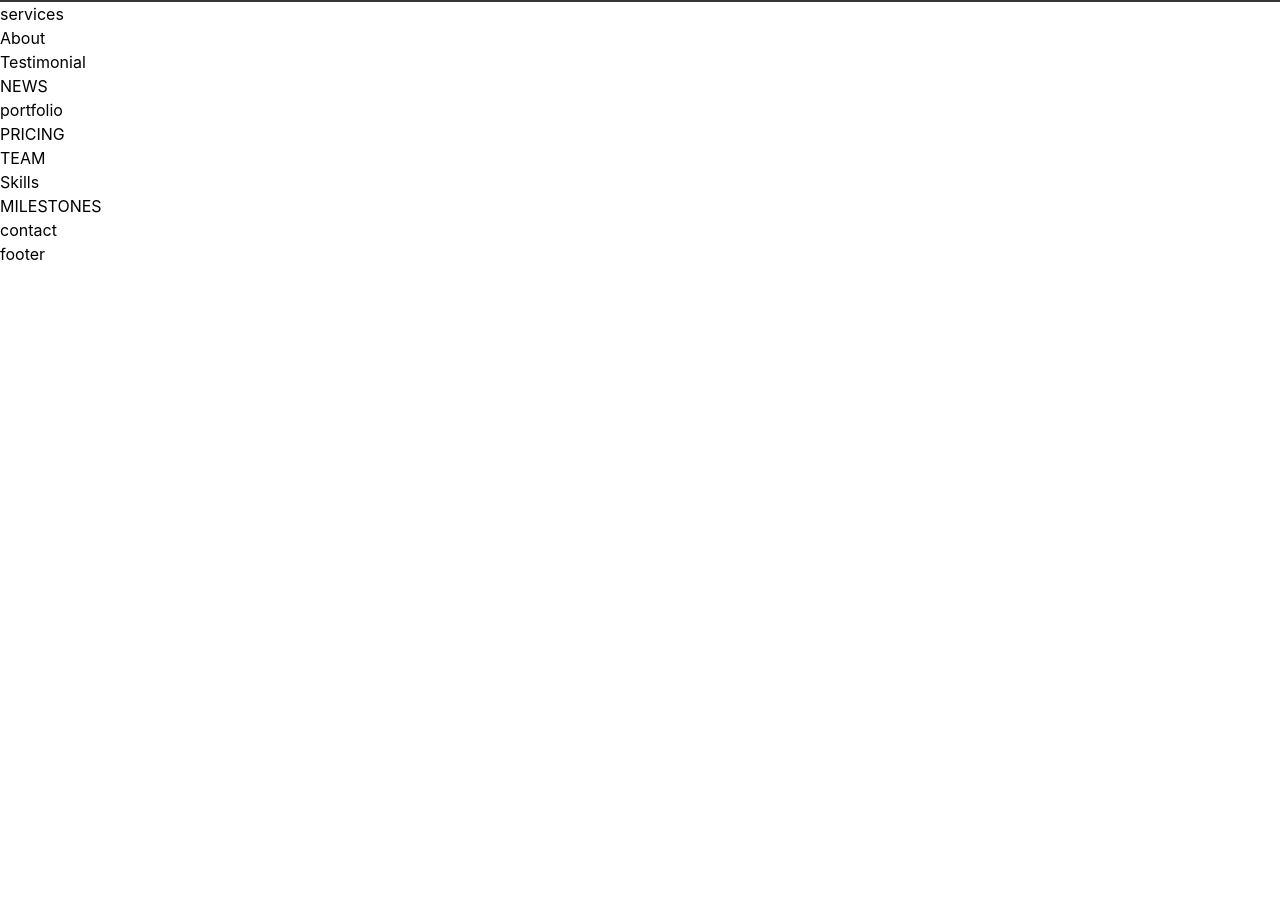
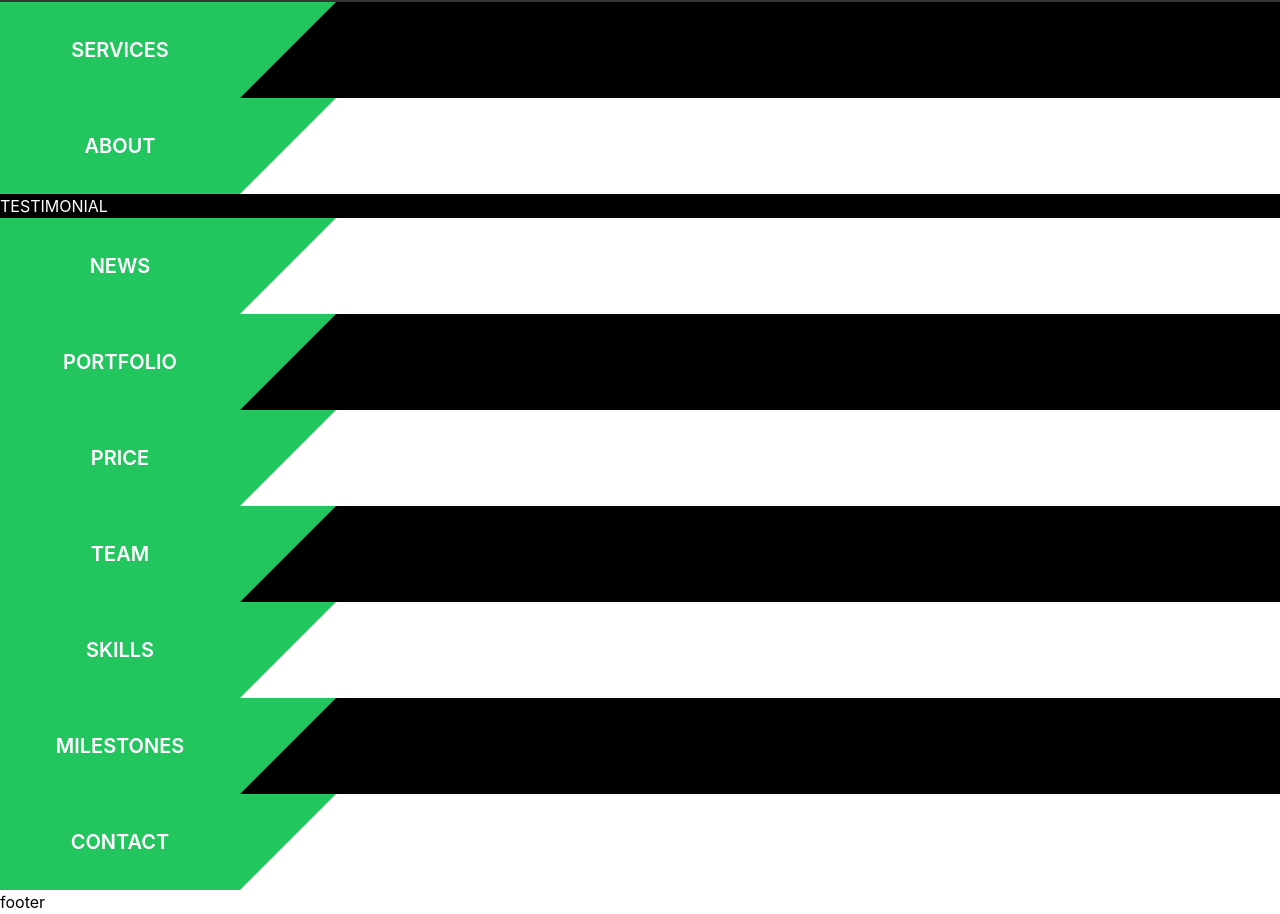
Before and after one commit to prokashpul/visia-agency-project, a React (Create React App) app: page / in a window 1280 px wide. Shown: the part 798-1712 px from the top of the page. Before the commit the page ends 1064 px from the top, so only its background shows below. Built offline with nearby package versions, Linux system fonts and the light colour scheme; grey boxes are pictures that could not be loaded.

Commit message:
update all section

```diff
--- a/src/components/About/About.js
+++ b/src/components/About/About.js
@@ -1,7 +1,16 @@
 import React from "react";
 
 const About = () => {
-  return <div>About</div>;
+  return (
+    <div className="">
+      <div className="flex ">
+        <div className="bg-green-500 w-40 md:w-60 h-24 flex justify-center items-center">
+          <h2 className="font-semibold text-xl text-white uppercase">About</h2>
+        </div>
+        <div className="w-0 h-0 border-b-green-500 border-b-[96px] border-r-transparent border-r-[96px] border-l-transparent border-l-[96px] rotate-180 -ml-24 -z-5"></div>
+      </div>
+    </div>
+  );
 };
 
 export default About;
--- a/src/components/banner/Banner.js
+++ b/src/components/banner/Banner.js
@@ -9,13 +9,13 @@ const Banner = () => {
         backgroundSize: "cover",
         backgroundRepeat: "no-repeat",
       }}
-      className=" h-screen "
+      className="md:h-screen h-[85%]"
     >
       <div className="bg-[rgba(0,0,0,0.66)]  h-full w-full flex flex-col justify-center p-14">
         <h2 className="font-black md:text-6xl  text-4xl md:w-1/2 my-10 text-white">
           Technology & Visual Agency
         </h2>
-        <button className="bg-green-500 w-48 py-3 px-6 rounded-full text-white font-semibold hover:bg-transparent border-2 border-transparent duration-500 hover:text-green-500 hover:border-green-500">
+        <button className="bg-green-500 w-36  md:w-48 py-2 px-4 md:py-3 md:px-6 rounded-full text-white font-semibold hover:bg-transparent border-2 border-transparent duration-500 hover:text-green-500 hover:border-green-500">
           Learn more
         </button>
       </div>
--- a/src/components/contact/Contact.js
+++ b/src/components/contact/Contact.js
@@ -1,7 +1,18 @@
 import React from "react";
 
 const Contact = () => {
-  return <div>contact</div>;
+  return (
+    <div className="">
+      <div className="flex ">
+        <div className="bg-green-500 w-40 md:w-60 h-24 flex justify-center items-center">
+          <h2 className="font-semibold text-xl text-white uppercase">
+            Contact
+          </h2>
+        </div>
+        <div className="w-0 h-0 border-b-green-500 border-b-[96px] border-r-transparent border-r-[96px] border-l-transparent border-l-[96px] rotate-180 -ml-24 -z-5"></div>
+      </div>
+    </div>
+  );
 };
 
 export default Contact;
--- a/src/components/header/Header.js
+++ b/src/components/header/Header.js
@@ -10,7 +10,7 @@ const Header = () => {
   });
   return (
     <>
-      <nav className="flex fixed w-full top-0 justify-between h-16 items-center px-4  border-b-2 border-green-500 duration-500">
+      <nav className="flex fixed w-full top-0 justify-between h-16 items-center px-4  border-b border-green-500 duration-500 z-50">
         <div className="font-extrabold text-4xl text-green-500">
           <MdApi />
         </div>
--- a/src/components/milestones/Milestones.js
+++ b/src/components/milestones/Milestones.js
@@ -1,7 +1,18 @@
 import React from "react";
 
 const Milestones = () => {
-  return <div>MILESTONES</div>;
+  return (
+    <div className="bg-black">
+      <div className="flex ">
+        <div className="bg-green-500 w-40 md:w-60 h-24 flex justify-center items-center">
+          <h2 className="font-semibold text-xl text-white uppercase">
+            Milestones
+          </h2>
+        </div>
+        <div className="w-0 h-0 border-b-green-500 border-b-[96px] border-r-transparent border-r-[96px] border-l-transparent border-l-[96px] rotate-180 -ml-24 -z-5"></div>
+      </div>
+    </div>
+  );
 };
 
 export default Milestones;
--- a/src/components/news/News.js
+++ b/src/components/news/News.js
@@ -1,7 +1,16 @@
 import React from "react";
 
 const News = () => {
-  return <div>NEWS</div>;
+  return (
+    <div className="">
+      <div className="flex ">
+        <div className="bg-green-500 w-40 md:w-60 h-24 flex justify-center items-center">
+          <h2 className="font-semibold text-xl text-white uppercase">News</h2>
+        </div>
+        <div className="w-0 h-0 border-b-green-500 border-b-[96px] border-r-transparent border-r-[96px] border-l-transparent border-l-[96px] rotate-180 -ml-24 -z-5"></div>
+      </div>
+    </div>
+  );
 };
 
 export default News;
--- a/src/components/portfolio/Portfolio.js
+++ b/src/components/portfolio/Portfolio.js
@@ -1,7 +1,18 @@
 import React from "react";
 
 const Portfolio = () => {
-  return <div>portfolio</div>;
+  return (
+    <div className="bg-black">
+      <div className="flex ">
+        <div className="bg-green-500 w-40 md:w-60 h-24 flex justify-center items-center">
+          <h2 className="font-semibold text-xl text-white uppercase">
+            portfolio
+          </h2>
+        </div>
+        <div className="w-0 h-0 border-b-green-500 border-b-[96px] border-r-transparent border-r-[96px] border-l-transparent border-l-[96px] rotate-180 -ml-24 -z-5"></div>
+      </div>
+    </div>
+  );
 };
 
 export default Portfolio;
--- a/src/components/pricing/Pricing.js
+++ b/src/components/pricing/Pricing.js
@@ -1,7 +1,16 @@
 import React from "react";
 
 const Pricing = () => {
-  return <div>PRICING</div>;
+  return (
+    <div className="">
+      <div className="flex ">
+        <div className="bg-green-500 w-40 md:w-60 h-24 flex justify-center items-center">
+          <h2 className="font-semibold text-xl text-white uppercase">Price</h2>
+        </div>
+        <div className="w-0 h-0 border-b-green-500 border-b-[96px] border-r-transparent border-r-[96px] border-l-transparent border-l-[96px] rotate-180 -ml-24 -z-5"></div>
+      </div>
+    </div>
+  );
 };
 
 export default Pricing;
--- a/src/components/services/Services.js
+++ b/src/components/services/Services.js
@@ -1,7 +1,18 @@
 import React from "react";
 
 const Services = () => {
-  return <div>services</div>;
+  return (
+    <div className="bg-black">
+      <div className="flex ">
+        <div className="bg-green-500 w-40 md:w-60 h-24 flex justify-center items-center">
+          <h2 className="font-semibold text-xl text-white uppercase">
+            Services
+          </h2>
+        </div>
+        <div className="w-0 h-0 border-b-green-500 border-b-[96px] border-r-transparent border-r-[96px] border-l-transparent border-l-[96px] rotate-180 -ml-24 -z-5"></div>
+      </div>
+    </div>
+  );
 };
 
 export default Services;
--- a/src/components/skills/Skills.js
+++ b/src/components/skills/Skills.js
@@ -1,7 +1,16 @@
 import React from "react";
 
 const Skills = () => {
-  return <div>Skills</div>;
+  return (
+    <div className="">
+      <div className="flex ">
+        <div className="bg-green-500 w-40 md:w-60 h-24 flex justify-center items-center">
+          <h2 className="font-semibold text-xl text-white uppercase">Skills</h2>
+        </div>
+        <div className="w-0 h-0 border-b-green-500 border-b-[96px] border-r-transparent border-r-[96px] border-l-transparent border-l-[96px] rotate-180 -ml-24 -z-5"></div>
+      </div>
+    </div>
+  );
 };
 
 export default Skills;
--- a/src/components/team/Team.js
+++ b/src/components/team/Team.js
@@ -1,7 +1,16 @@
 import React from "react";
 
 const Team = () => {
-  return <div>TEAM</div>;
+  return (
+    <div className="bg-black">
+      <div className="flex ">
+        <div className="bg-green-500 w-40 md:w-60 h-24 flex justify-center items-center">
+          <h2 className="font-semibold text-xl text-white uppercase">Team</h2>
+        </div>
+        <div className="w-0 h-0 border-b-green-500 border-b-[96px] border-r-transparent border-r-[96px] border-l-transparent border-l-[96px] rotate-180 -ml-24 -z-5"></div>
+      </div>
+    </div>
+  );
 };
 
 export default Team;
--- a/src/components/testimonial/Testimonial.js
+++ b/src/components/testimonial/Testimonial.js
@@ -1,7 +1,7 @@
 import React from "react";
 
 const Testimonial = () => {
-  return <div>Testimonial</div>;
+  return <div className="bg-black text-white uppercase">Testimonial</div>;
 };
 
 export default Testimonial;
```
